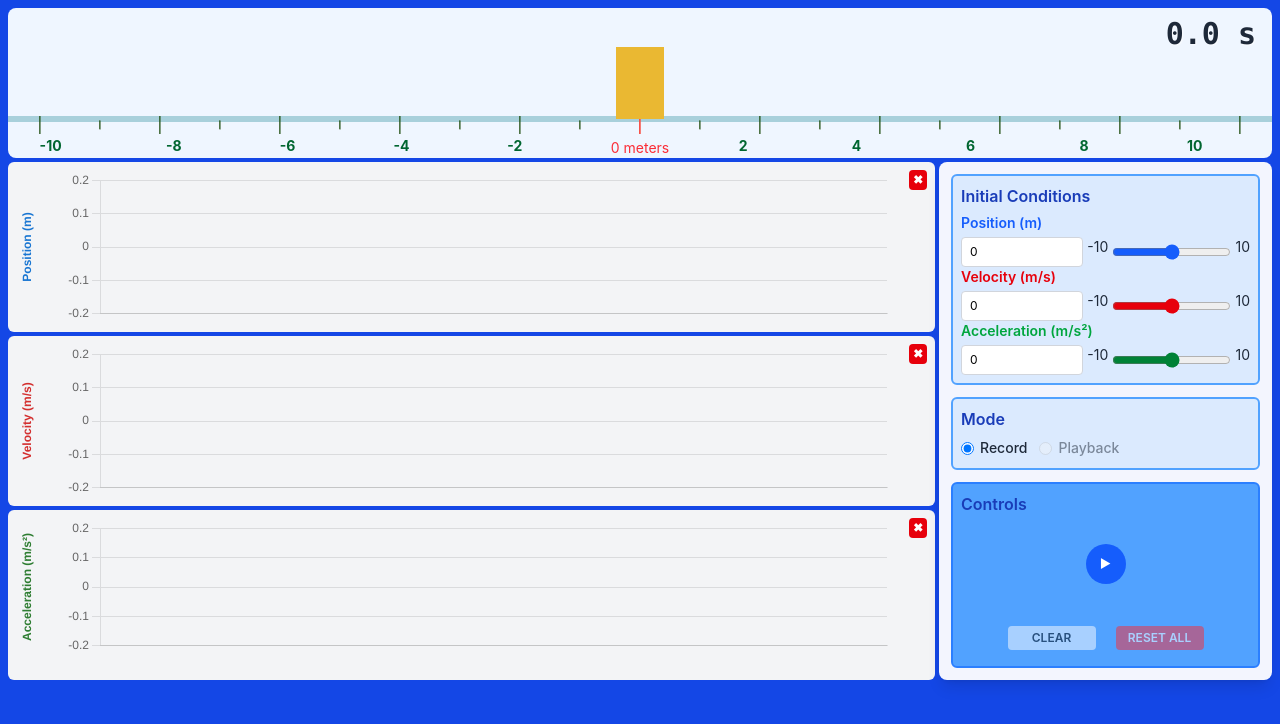
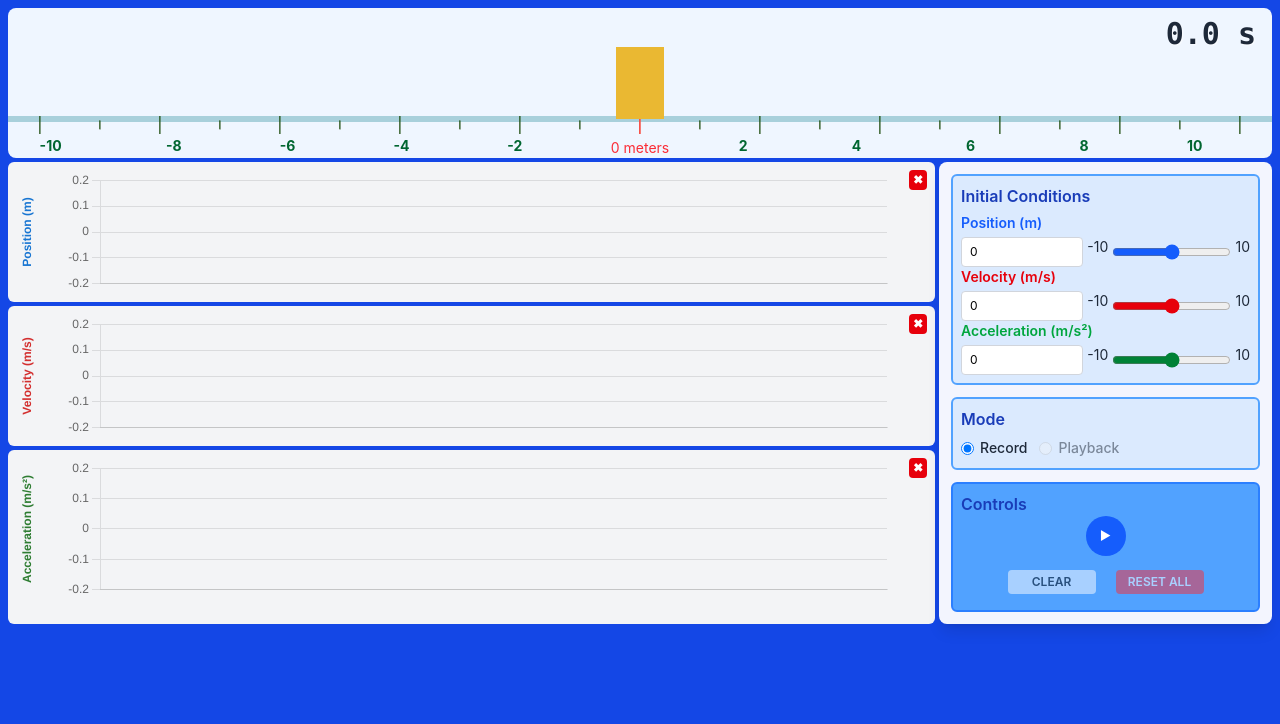
Before and after one commit to Sawla-1/pit-sim-motion-1d, a React (Vite) app: page / in a window 1280 px wide. Shown: the top 724 px of the page. Built offline with nearby package versions, Linux system fonts and the light colour scheme.

Commit message:
Shorten charts and stack right-edge buttons in one column

```diff
--- a/src/components/ChartControls.jsx
+++ b/src/components/ChartControls.jsx
@@ -60,7 +60,7 @@ function ResetButton({ onClick, disabled }) {
       title="Reset zoom"
       onClick={onClick}
       disabled={disabled}
-      className={`absolute bottom-2 right-2 transition-transform text-gray-600 hover:text-gray-900 ${
+      className={`transition-transform text-gray-600 hover:text-gray-900 ${
         disabled ? "opacity-30 pointer-events-none" : "cursor-pointer hover:scale-125"
       }`}
     >
@@ -83,7 +83,7 @@ export function ChartZoomControls({
   const containerClass =
     axis === "x"
       ? "absolute bottom-2 right-16 flex flex-row items-center gap-3 text-gray-600"
-      : "absolute right-2 top-1/2 -translate-y-1/2 flex flex-col items-center gap-3 text-gray-600";
+      : "flex flex-col items-center gap-0.5 text-gray-600"; // placed by ChartPanel's button column
 
   const zoomInButton = (
     <button
@@ -190,22 +190,22 @@ export function ChartPanel({
   }
 
   return (
-    // Only the bottom chart needs the extra bottom padding, which holds the
-    // shared time zoom buttons.
-    <div className={`relative flex-auto bg-gray-100 h-[clamp(170px,20vh,220px)] pt-2 pl-2 pr-8 rounded-md ${isBottom ? "pb-6" : "pb-2"}`}>
-      <button
-        className="absolute top-2 right-2 text-xs text-white font-semibold cursor-pointer bg-red-600 px-1 py-0.5 rounded-sm"
-        onClick={onHide}
-      >
-        ✖
-      </button>
-      {showZoomControls && (
-        <>
-          <ChartZoomControls axis="y" {...yControlsProps} />
-          {isBottom && xControls}
-          <ResetButton onClick={onReset} disabled={resetDisabled} />
-        </>
-      )}
+    // The bottom chart is taller: it also holds the time numbers and the
+    // shared time zoom buttons (in its extra bottom padding).
+    <div className={`relative flex-auto bg-gray-100 pt-2 pl-2 pr-8 rounded-md ${isBottom ? "h-[160px] pb-6" : "h-[126px] pb-2"}`}>
+      {/* Right edge: ✖ at the top, y zoom in the middle, reset at the bottom.
+          One flex column, so the buttons can't overlap however short the chart is. */}
+      <div className="absolute top-2 bottom-2 right-2 flex flex-col items-center justify-between">
+        <button
+          className="text-xs text-white font-semibold cursor-pointer bg-red-600 px-1 py-0.5 rounded-sm"
+          onClick={onHide}
+        >
+          ✖
+        </button>
+        {showZoomControls && <ChartZoomControls axis="y" {...yControlsProps} />}
+        {showZoomControls && <ResetButton onClick={onReset} disabled={resetDisabled} />}
+      </div>
+      {showZoomControls && isBottom && xControls}
       <Line data={chartData} options={chartOptions} ref={chartRef} />
     </div>
   );
```
